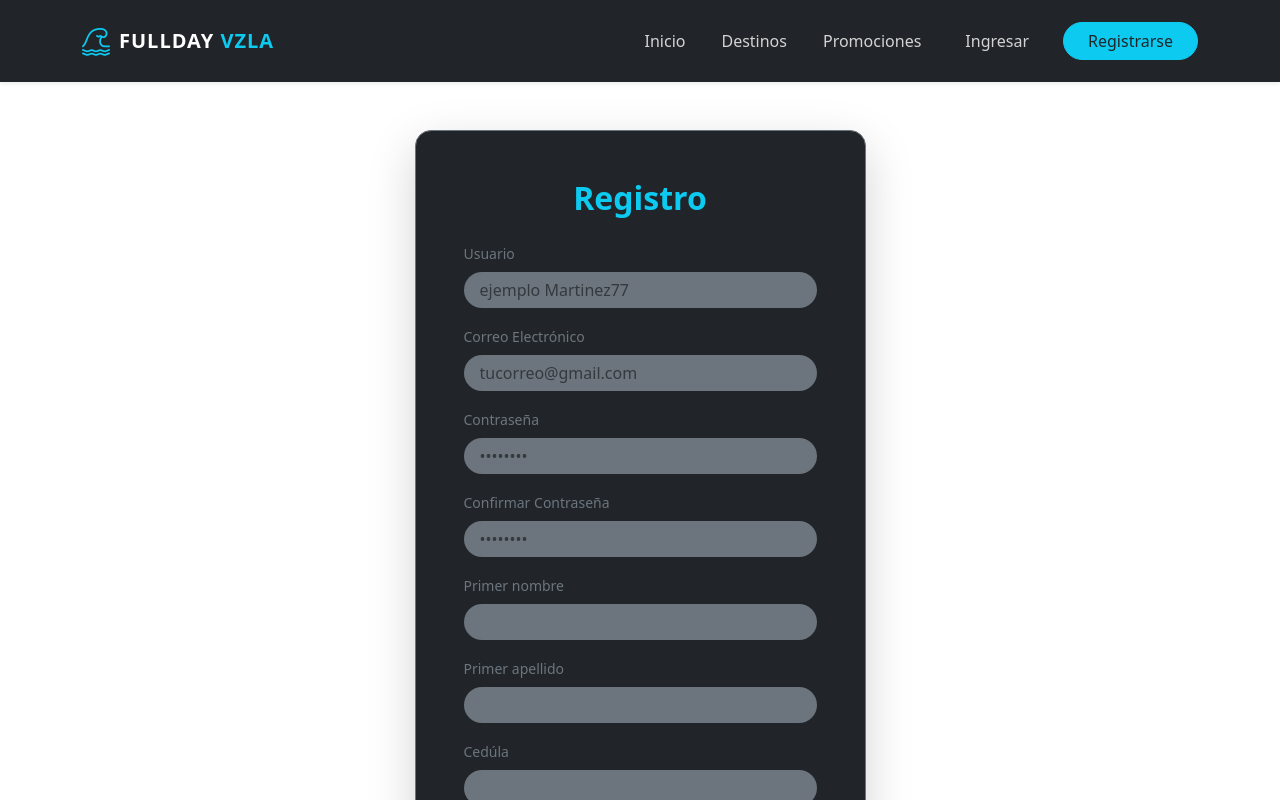
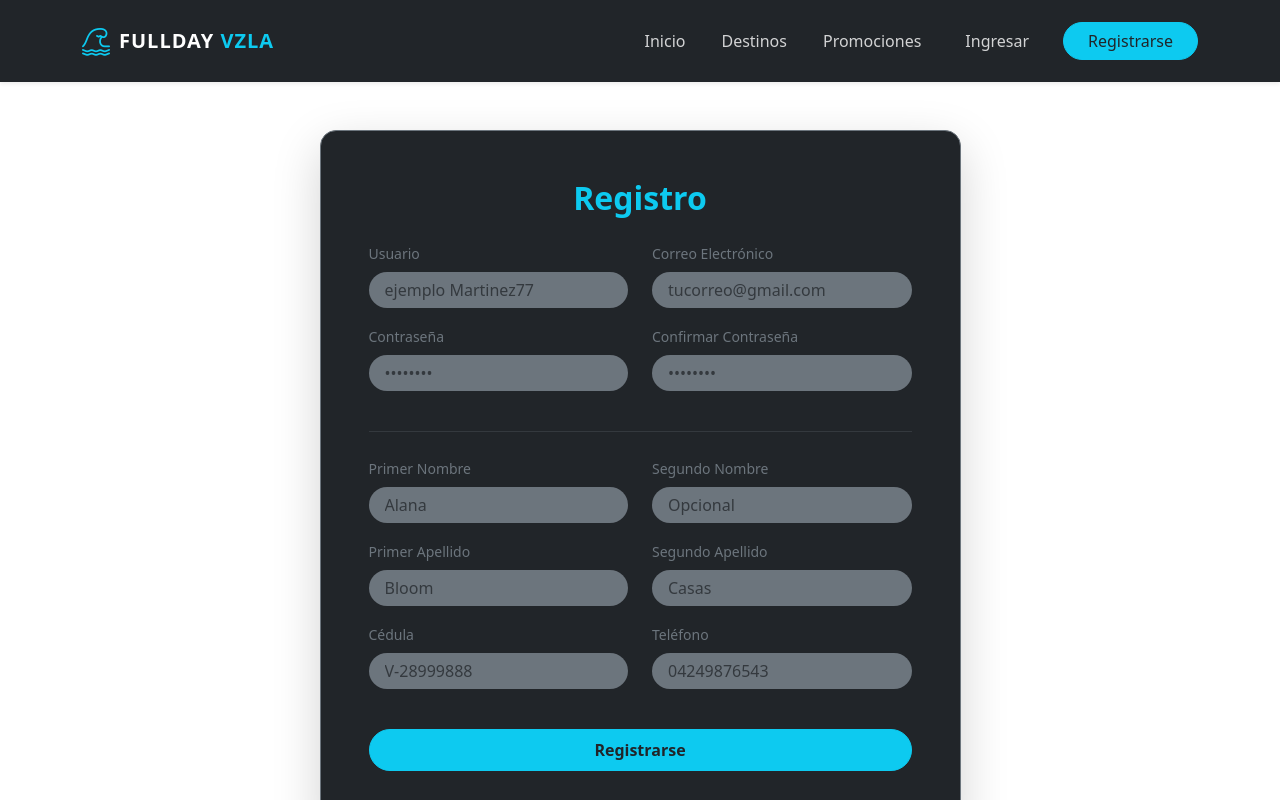
Before and after one commit to luisedw/FrontFulldayVzla, an Angular app: page /registro in a window 1280 px wide. Shown: the top 800 px of the page. Built offline with nearby package versions, Linux system fonts and the light colour scheme.

Commit message:
subiendo cambios registro

```diff
--- a/src/app/components/registro/registro.html
+++ b/src/app/components/registro/registro.html
@@ -1,52 +1,76 @@
 <div class="container my-5">
   <div class="row justify-content-center">
-    <div class="col-md-5">
+    <!-- Subimos a col-md-7 para que las columnas en paralelo tengan buen espacio -->
+    <div class="col-md-7">
       <div class="card bg-dark text-white shadow-lg rounded-4 border-secondary">
         <div class="card-body p-5">
           <h2 class="fw-bold mb-4 text-center"><span class="text-info">Registro</span></h2>
 
+          <form (ngSubmit)="onRegister()">
 
-
-          <form (ngSubmit)="onRegister()">
-            <div class="mb-3">
+            <!-- Grupo: Usuario y Correo -->
+            <div class="row">
+              <div class="col-md-6 mb-3">
                 <label class="form-label text-secondary small">Usuario</label>
                 <input type="text" name="username" [(ngModel)]="userData.username" class="form-control bg-secondary text-white border-0 rounded-pill px-3" required placeholder="ejemplo Martinez77">
               </div>
-
-            <div class="mb-3">
+              <div class="col-md-6 mb-3">
                 <label class="form-label text-secondary small">Correo Electrónico</label>
                 <input type="email" name="email" [(ngModel)]="userData.email" class="form-control bg-secondary text-white border-0 rounded-pill px-3" required placeholder="tucorreo@gmail.com">
               </div>
+            </div>
 
-            <div class="mb-3">
+            <!-- Grupo: Contraseñas -->
+            <div class="row">
+              <div class="col-md-6 mb-3">
                 <label class="form-label text-secondary small">Contraseña</label>
                 <input type="password" name="password" [(ngModel)]="userData.password" class="form-control bg-secondary text-white border-0 rounded-pill px-3" required placeholder="••••••••">
               </div>
-
-            <div class="mb-3">
+              <div class="col-md-6 mb-3">
                 <label class="form-label text-secondary small">Confirmar Contraseña</label>
                 <input type="password" name="password_confirm" [(ngModel)]="userData.password_confirm" class="form-control bg-secondary text-white border-0 rounded-pill px-3" required placeholder="••••••••">
               </div>
-
-
-            <div class="mb-3">
-              <label class="form-label text-secondary small">Primer nombre</label>
-              <input type="text" name="first_name" [(ngModel)]="userData.first_name" class="form-control bg-secondary text-white border-0 rounded-pill px-3" required placeholder="">
             </div>
 
+            <hr class="border-secondary my-4">
 
-            <div class="mb-3">
-              <label class="form-label text-secondary small">Primer apellido</label>
-              <input type="text" name="last_name" [(ngModel)]="userData.last_name" class="form-control bg-secondary text-white border-0 rounded-pill px-3" required placeholder="">
+            <!-- Grupo: Nombres -->
+            <div class="row">
+              <div class="col-md-6 mb-3">
+                <label class="form-label text-secondary small">Primer Nombre</label>
+                <input type="text" name="primer_nombre" [(ngModel)]="userData.primer_nombre" class="form-control bg-secondary text-white border-0 rounded-pill px-3" required placeholder="Alana">
+              </div>
+              <div class="col-md-6 mb-3">
+                <label class="form-label text-secondary small">Segundo Nombre</label>
+                <input type="text" name="segundo_nombre" [(ngModel)]="userData.segundo_nombre" class="form-control bg-secondary text-white border-0 rounded-pill px-3" placeholder="Opcional">
+              </div>
             </div>
 
-            <div class="mb-3">
-              <label class="form-label text-secondary small">Cedúla</label>
-              <input type="text" name="cedula" [(ngModel)]="userData.cedula" class="form-control bg-secondary text-white border-0 rounded-pill px-3" required placeholder="">
+            <!-- Grupo: Apellidos -->
+            <div class="row">
+              <div class="col-md-6 mb-3">
+                <label class="form-label text-secondary small">Primer Apellido</label>
+                <input type="text" name="primer_apellido" [(ngModel)]="userData.primer_apellido" class="form-control bg-secondary text-white border-0 rounded-pill px-3" required placeholder="Bloom">
+              </div>
+              <div class="col-md-6 mb-3">
+                <label class="form-label text-secondary small">Segundo Apellido</label>
+                <input type="text" name="segundo_apellido" [(ngModel)]="userData.segundo_apellido" class="form-control bg-secondary text-white border-0 rounded-pill px-3" placeholder="Casas">
+              </div>
             </div>
 
+            <!-- Grupo: Cédula y Teléfono -->
+            <div class="row">
+              <div class="col-md-6 mb-3">
+                <label class="form-label text-secondary small">Cédula</label>
+                <input type="text" name="cedula" [(ngModel)]="userData.cedula" class="form-control bg-secondary text-white border-0 rounded-pill px-3" required placeholder="V-28999888">
+              </div>
+              <div class="col-md-6 mb-3">
+                <label class="form-label text-secondary small">Teléfono</label>
+                <input type="text" name="telefono" [(ngModel)]="userData.telefono" class="form-control bg-secondary text-white border-0 rounded-pill px-3" required placeholder="04249876543">
+              </div>
+            </div>
 
-            <button type="submit" class="btn btn-info text-dark w-100 rounded-pill fw-bold py-2 mb-3">
+            <button type="submit" class="btn btn-info text-dark w-100 rounded-pill fw-bold py-2 mt-4 mb-3">
               Registrarse
             </button>
           </form>
--- a/src/app/components/registro/registro.ts
+++ b/src/app/components/registro/registro.ts
@@ -25,9 +25,12 @@ export class RegistroComponent {
     email: '',
     password: '',
     password_confirm: '',
-    first_name: '',
-    last_name: '',
-    cedula: ''
+    primer_nombre: '',
+    segundo_nombre: '',
+    primer_apellido: '',
+    segundo_apellido: '',
+    cedula: '',
+    telefono: '',
   };
 
   constructor(private authService: AuthService, private router: Router) {}
```
Lines whose indentation alone changed are shown as unchanged.
